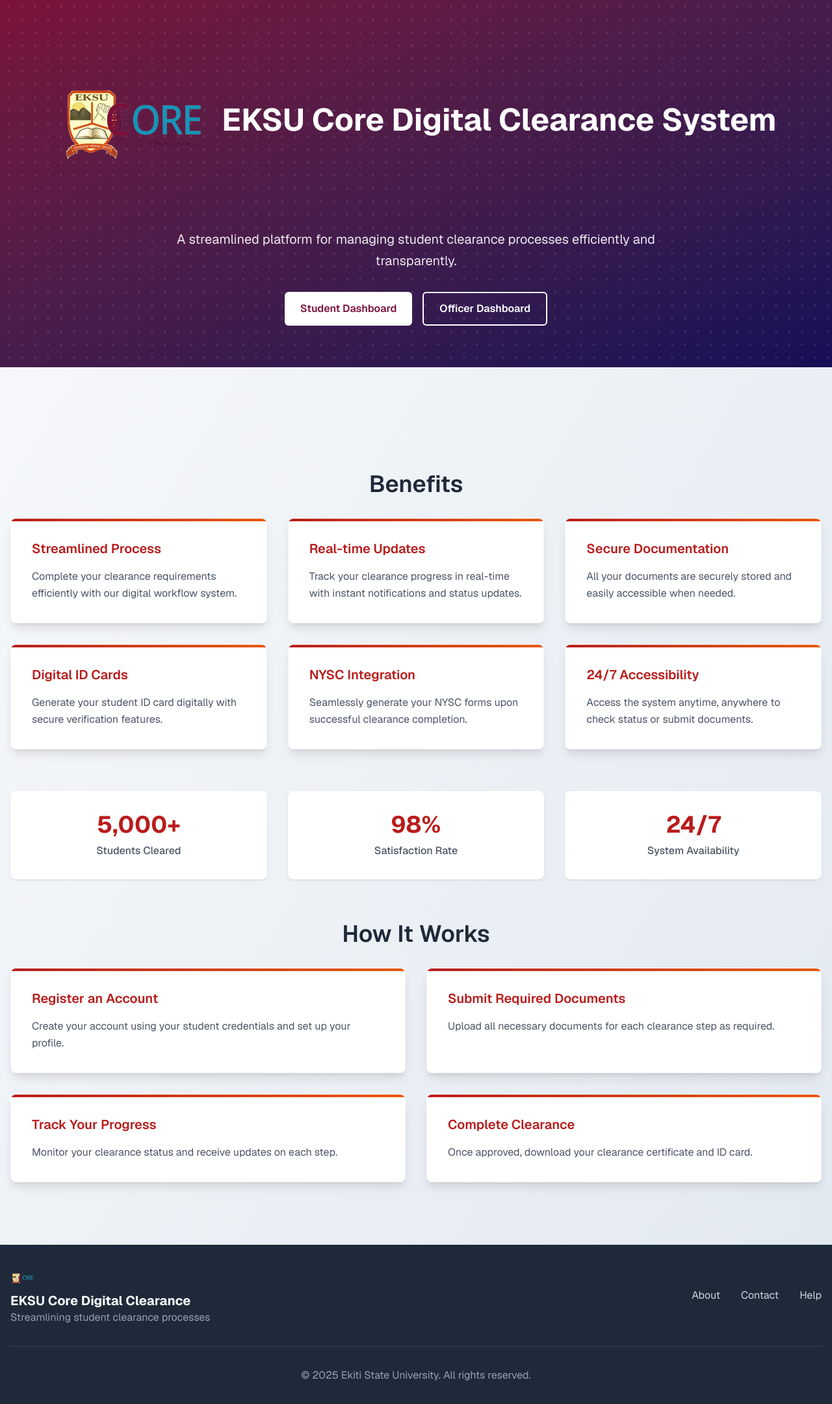
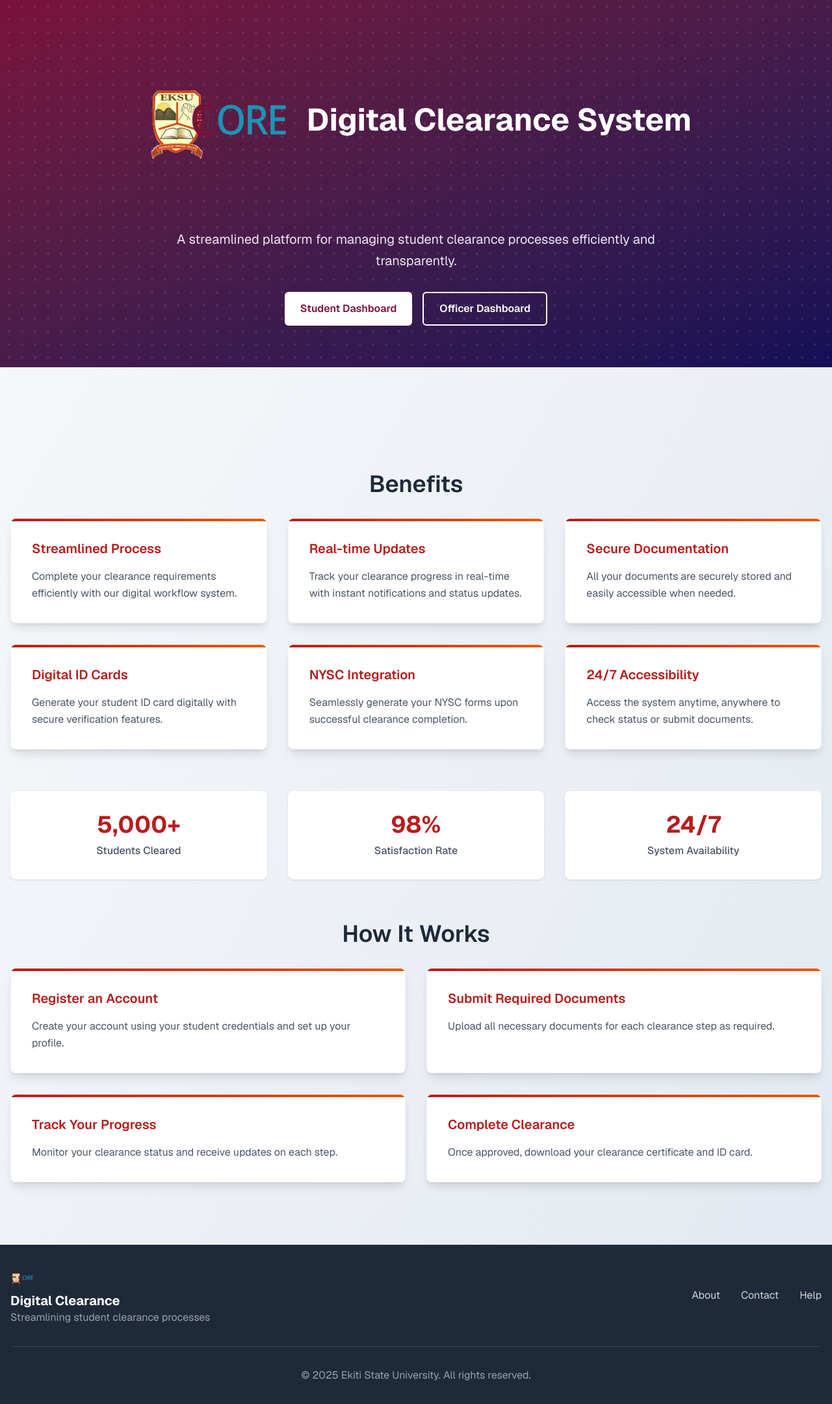
Before and after one commit to Benedictnno/Next_clearance, a Next.js app: page / in a window 1280 px wide. Shown: the whole page at 65% size. Built offline with nearby package versions, Linux system fonts and the light colour scheme.

Commit message:
fixed error

```diff
--- a/app/page.tsx
+++ b/app/page.tsx
@@ -10,7 +10,7 @@ export default function Home() {
         <div className="relative z-10">
           <div className="flex md:flex-row flex-col items-center justify-center mb-8">
             <Image src="/assets/eksu_core.png" alt="Logo" width={300} height={300} className="w-32 h-32 md:w-48 md:h-48 lg:w-64 lg:h-64" />
-          <h1 className="text-4xl md:text-5xl font-bold mb-4 text-white shadow-sm"> EKSU Core Digital Clearance System</h1>
+          <h1 className="text-4xl md:text-5xl font-bold mb-4 text-white shadow-sm"> Digital Clearance System</h1>
           </div>
           <p className="text-lg md:text-xl max-w-3xl mx-auto text-white/90 leading-relaxed">
             A streamlined platform for managing student clearance processes efficiently and transparently.
@@ -124,7 +124,7 @@ export default function Home() {
         <div className="container mx-auto px-4">
           <div className="flex flex-col md:flex-row justify-between items-center">
             <div className="mb-4 md:mb-0">
-              <h3 className="text-xl font-bold"> <Image src="/assets/eksu_core.png" alt="Logo" width={50} height={50} className="w-8 h-8 md:w-10 md:h-10" /> EKSU Core Digital Clearance</h3>
+              <h3 className="text-xl font-bold"> <Image src="/assets/eksu_core.png" alt="Logo" width={50} height={50} className="w-8 h-8 md:w-10 md:h-10" /> Digital Clearance</h3>
               <p className="text-gray-400">Streamlining student clearance processes</p>
             </div>
             <div className="flex gap-4 md:gap-8">
```
